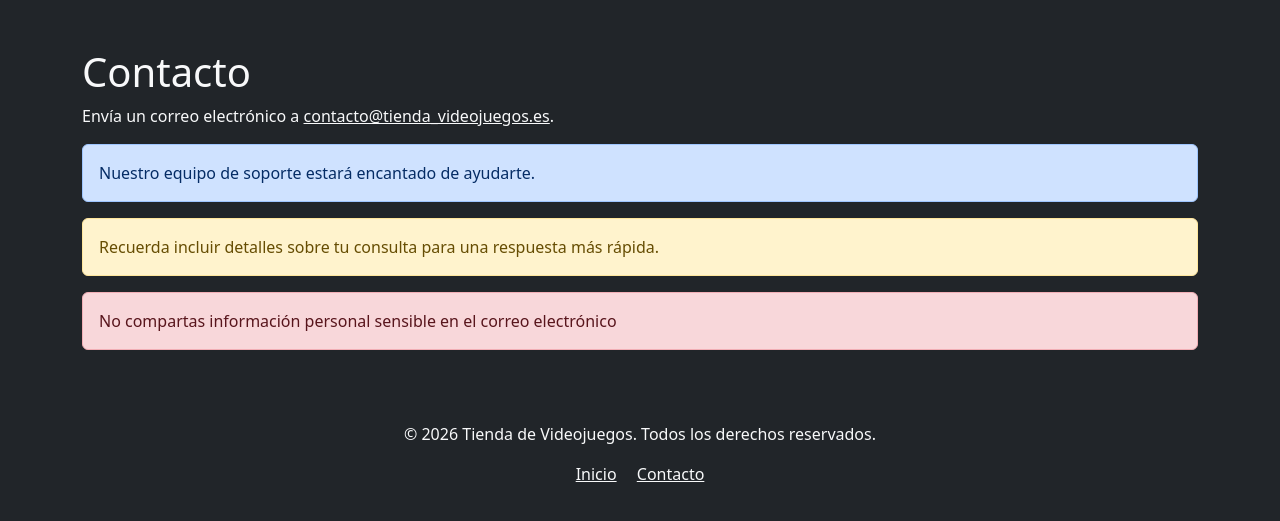
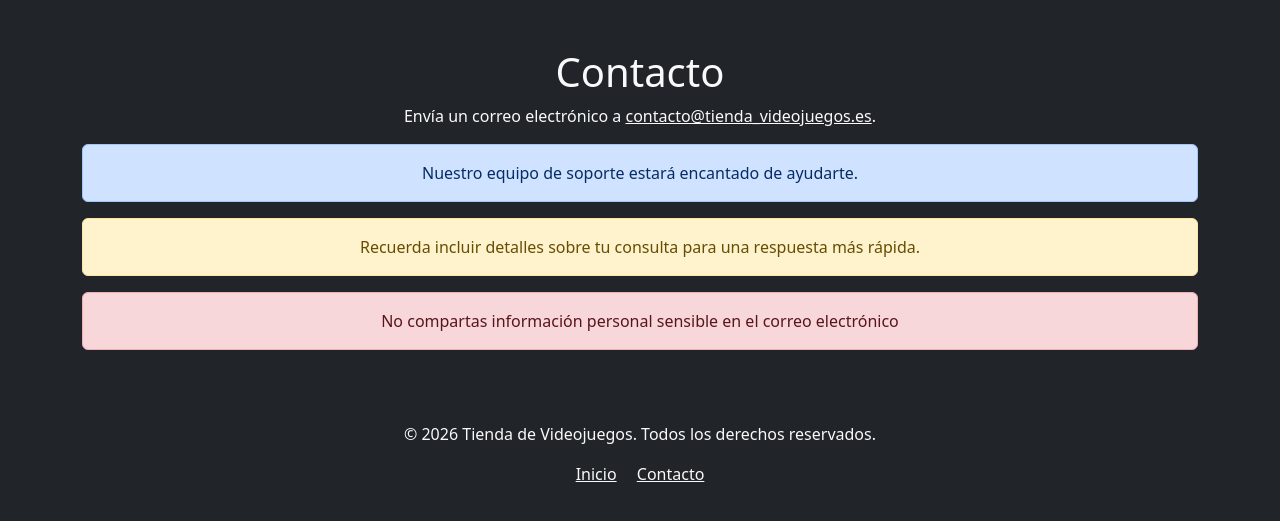
Before and after one commit to SalvaIES/tienda_videojuegos, a Django app: page /contacto/ in a window 1280 px wide. Shown: the top 521 px of the page. Run offline with Django 5.2, Linux system fonts and the light colour scheme.

Commit message:
feat: Center content in 'index' and 'contacto' pages for improved layout

```diff
--- a/tienda_videojuegos/home/templates/home/contacto.html
+++ b/tienda_videojuegos/home/templates/home/contacto.html
@@ -7,7 +7,7 @@
  {% endblock %}
 
  {% block content %}
- <div class="container mt-5">
+ <div class="container mt-5 text-center">
     <h1 class="text-light">Contacto</h1>
      <p class="text-light">Envía un correo electrónico a <a href="mailto:contacto@tienda_videojuegos.es" class="text-light">contacto@tienda_videojuegos.es</a>.</p>
      <div class="alert alert-primary">Nuestro equipo de soporte estará encantado de ayudarte.</div>
--- a/tienda_videojuegos/home/templates/home/index.html
+++ b/tienda_videojuegos/home/templates/home/index.html
@@ -7,7 +7,7 @@
  {% endblock %}
 
  {% block content %}
- <div class="container mt-5">
+ <div class="container mt-5 text-center">
     <h1 class="text-light">Bienvenido a la Tienda de Videojuegos</h1>
     <p class="text-light">Explora nuestra amplia selección de videojuegos para todas las plataformas.</p>
 
```
